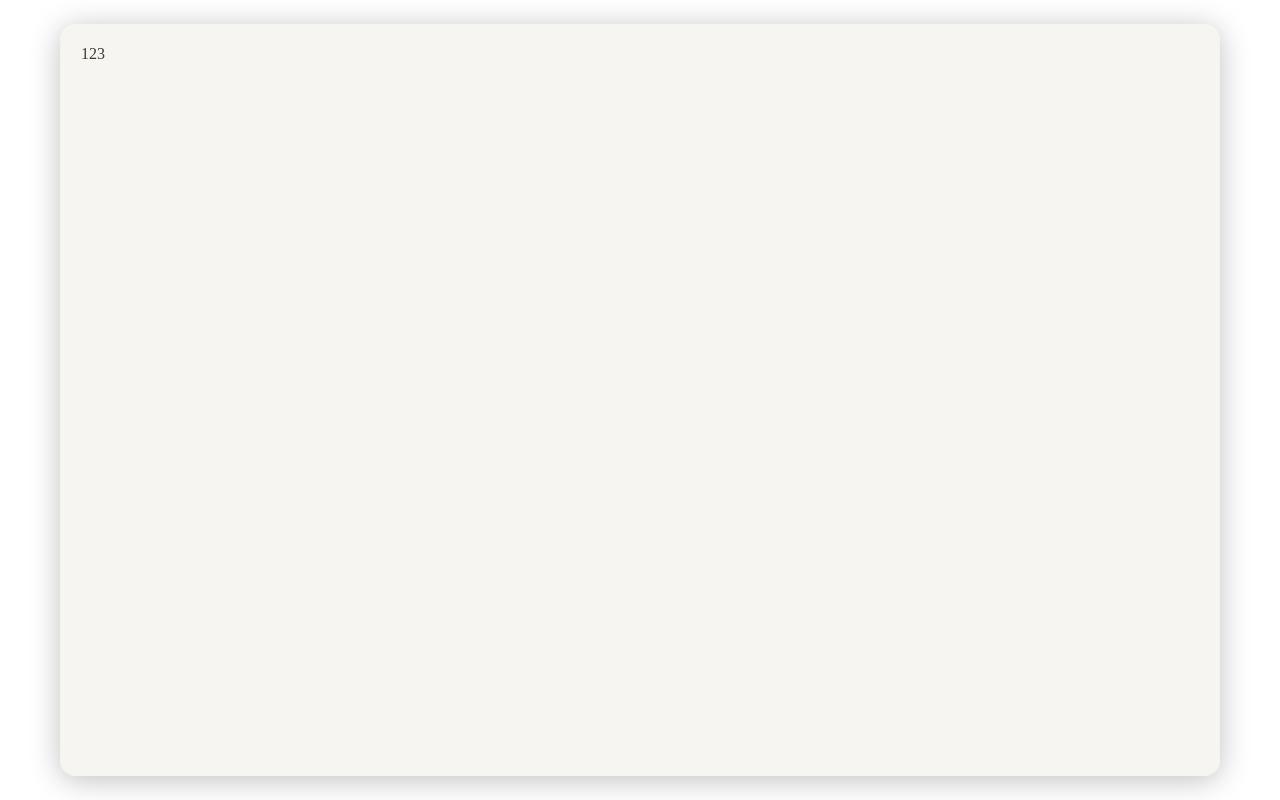
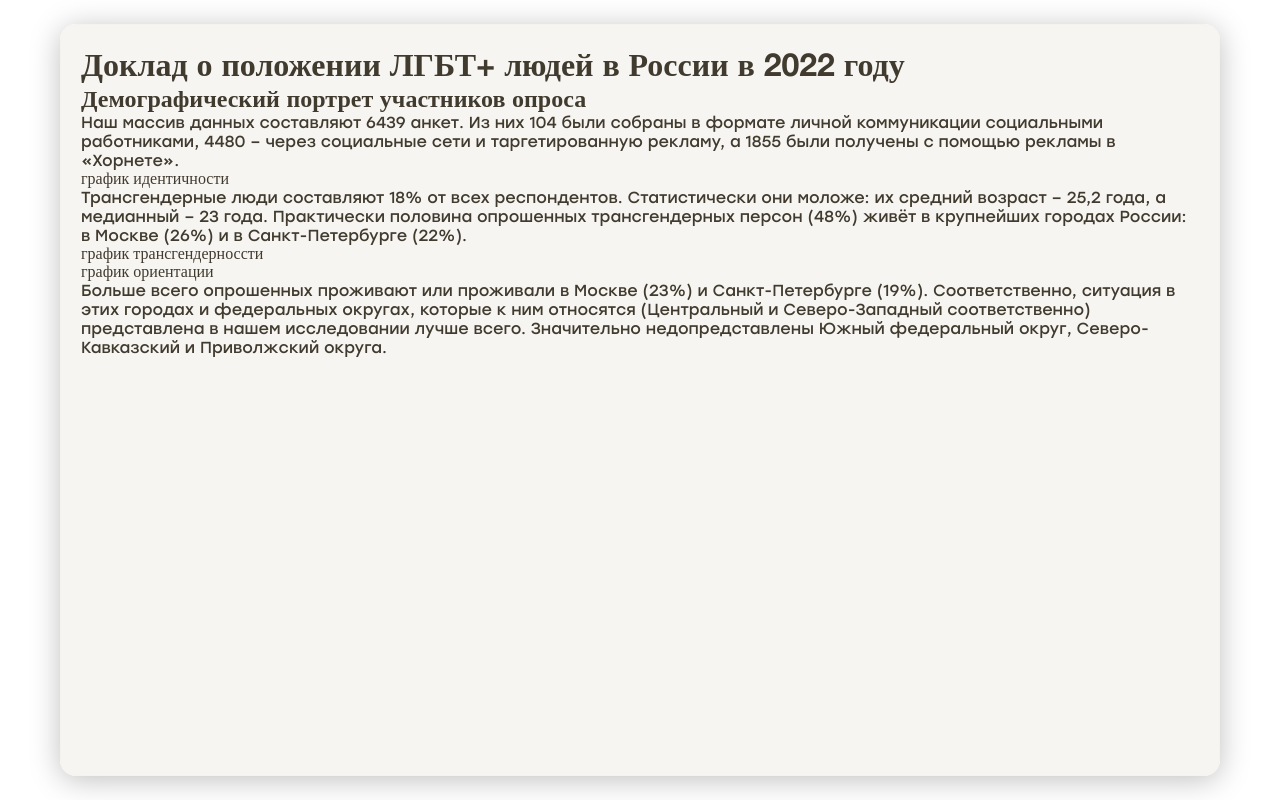
Before and after one commit to MightyPickle/vihod_landing, a React app: page / in a window 1280 px wide. Built offline with nearby package versions, Linux system fonts and the light colour scheme.

Commit message:
add portrait information text

```diff
--- a/src/components/MainPage.tsx
+++ b/src/components/MainPage.tsx
@@ -1,6 +1,7 @@
 import { motion } from 'framer-motion';
 import React from 'react';
 import { styled } from 'styled-components';
+import PortraitInformation from './PortraitInformation/PortraitInformation';
 
 const Container = styled(motion.div)`
 width: 100vw;
@@ -29,7 +30,8 @@ function MainPage() {
       animate={{ opacity: 1, transition: { duration: 3, ease: 'easeInOut' } }}
     >
       <Wrapper>
-        123
+        <h1>Доклад о положении ЛГБТ+ людей в России в 2022 году</h1>
+        <PortraitInformation />
       </Wrapper>
 
     </Container>
--- /dev/null
+++ b/src/components/PortraitInformation/PortraitInformation.tsx
@@ -0,0 +1,29 @@
+import React from 'react';
+
+export default function PortraitInformation() {
+  return (
+    <>
+      <h2>Демографический портрет участников опроса</h2>
+      <p>
+        {' '}
+        Наш массив данных составляют 6439 анкет. Из них 104 были собраны в формате личной коммуникации социальными работниками, 4480 – через социальные сети и таргетированную рекламу, а 1855 были получены с помощью рекламы
+        в «Хорнете».
+      </p>
+      <div>график идентичности</div>
+      <p>
+        Трансгендерные люди составляют 18% от всех респондентов. Статистически
+        они моложе: их средний возраст – 25,2 года, а медианный – 23 года. Практически
+        половина опрошенных трансгендерных персон (48%) живёт в крупнейших городах
+        России: в Москве (26%) и в Санкт-Петербурге (22%).
+        {' '}
+      </p>
+      <div>график трансгендерноссти</div>
+      <div>график ориентации</div>
+      <p>
+        Больше всего опрошенных проживают или проживали в Москве (23%) и
+        Санкт-Петербурге (19%). Соответственно, ситуация в этих городах и федеральных округах, которые к ним относятся (Центральный и Северо-Западный соответственно) представлена в нашем исследовании лучше всего. Значительно недопредставлены Южный федеральный округ, Северо-Кавказский и Приволжский округа.
+        {' '}
+      </p>
+    </>
+  );
+}
```
Also changed, not shown: 1 other file (tests, documents, lock files or other folders).
